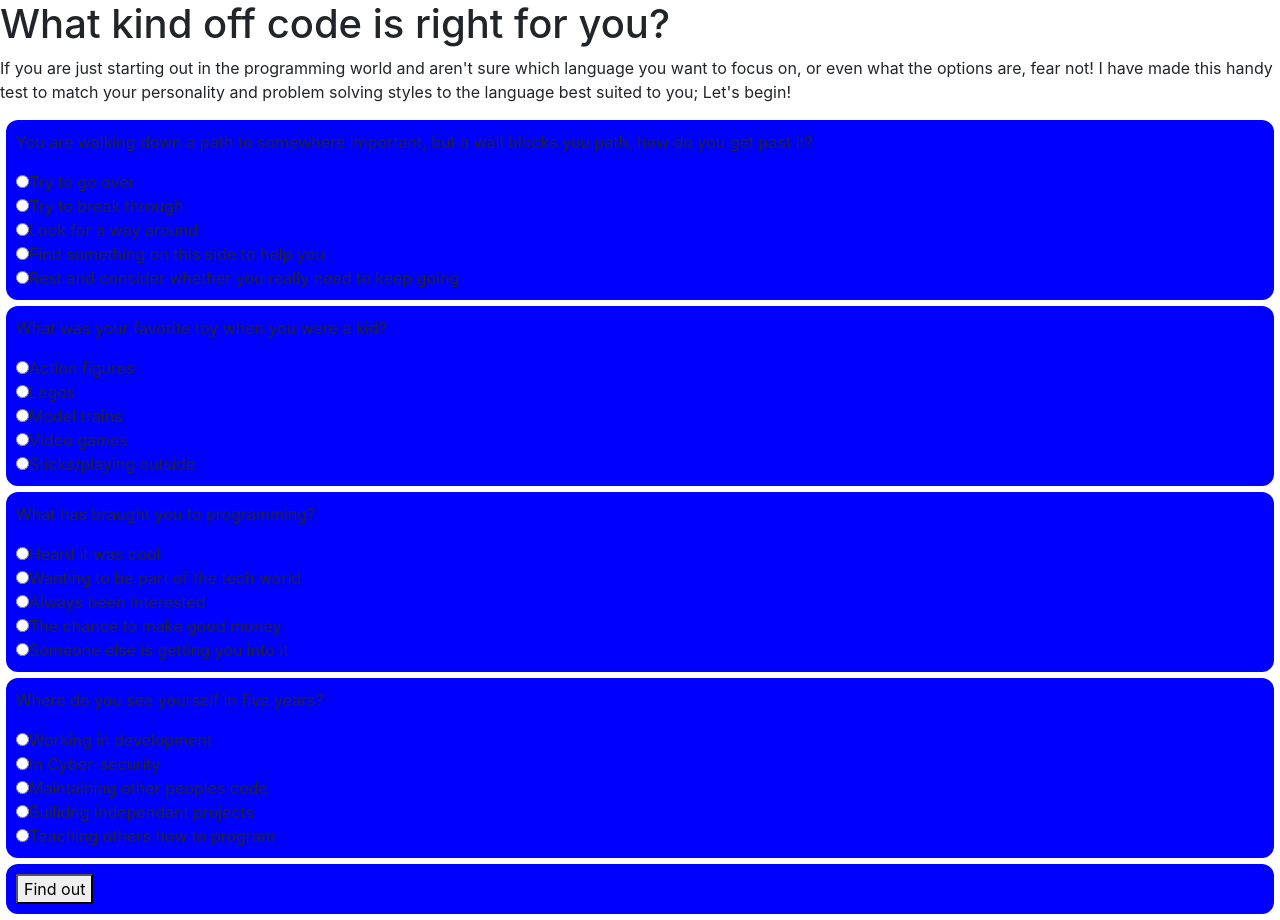
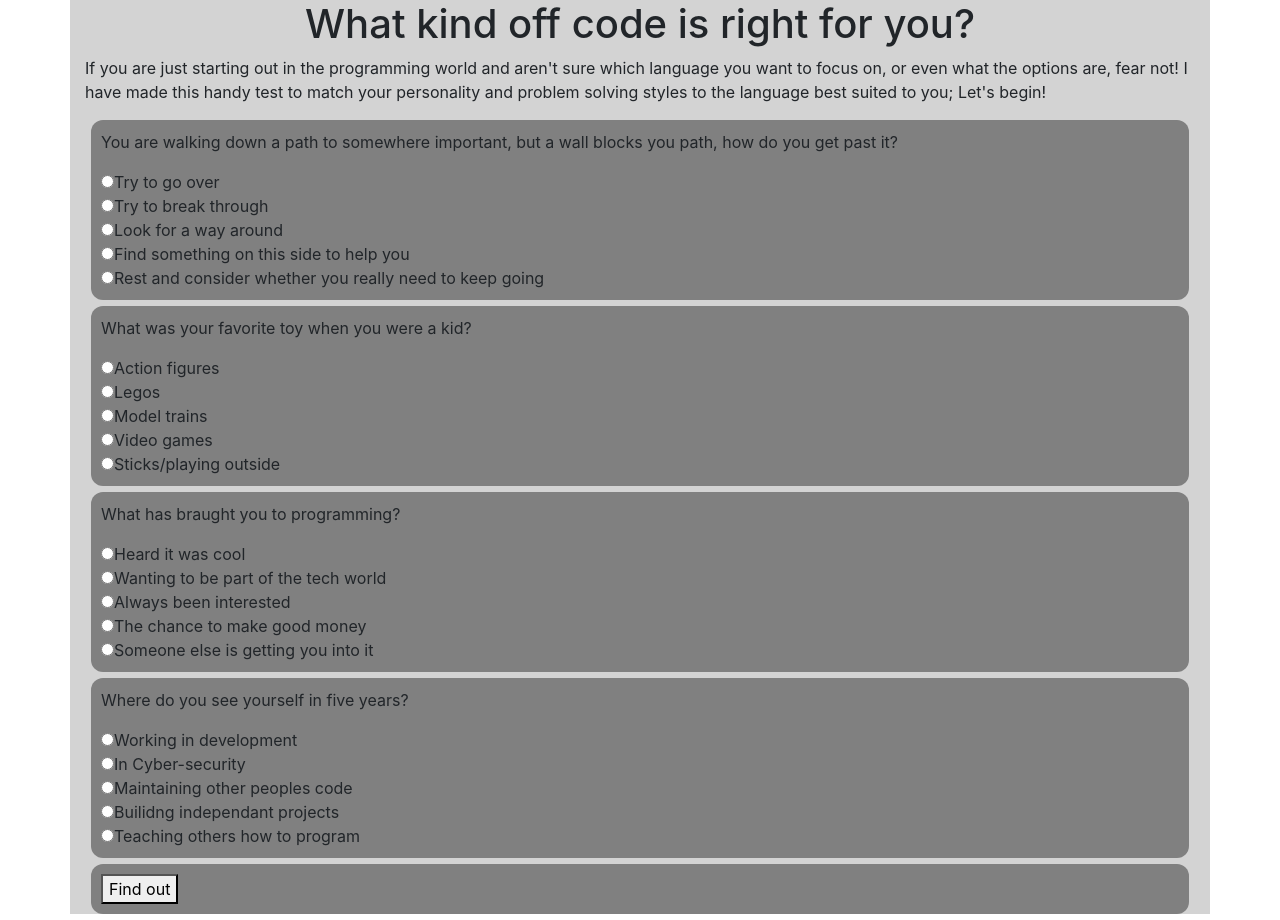
Before and after one commit to ELee-Wuollet13/code-guide, a plain HTML site: page index.html in a window 1280 px wide. Drawn offline with nearby package versions, Linux system fonts and the light colour scheme.

Commit message:
add css styling

```diff
--- a/css/styles.css
+++ b/css/styles.css
@@ -1,4 +1,4 @@
-h2 {
+h5 {
   text-align: center;
 }
 
@@ -8,15 +8,16 @@ h2 {
   max-width: 1000px;
   padding-left: 10%;
   padding-right: 10%;
+  background-color: lightgray;
 }
 
 .contentBox {
   border-radius: 12px;
-  background-color: blue;
+  background-color: gray;
   padding: 10px;
   margin: 6px;
 }
-.contentBox h1 {
+.container h1 {
   text-align: center;
 }
  #answers {
--- a/index.html
+++ b/index.html
@@ -8,6 +8,7 @@
   <title>Code Guide</title>
 </head>
 <body>
+  <div class="container">
   <h1>What kind off code is right for you?</h1>
   <p>If you are just starting out in the programming world and aren't sure which language you want to focus on, or even what the options are, fear not! I have made this handy test to match your personality and problem solving styles to the language best suited to you; Let's begin!</p>
 
@@ -79,5 +80,6 @@
         </div>
       </div>
     </form>
+  </div>
   </body>
   </html>
```
Also changed, not shown: js/scripts.js (+0 -7 lines).
